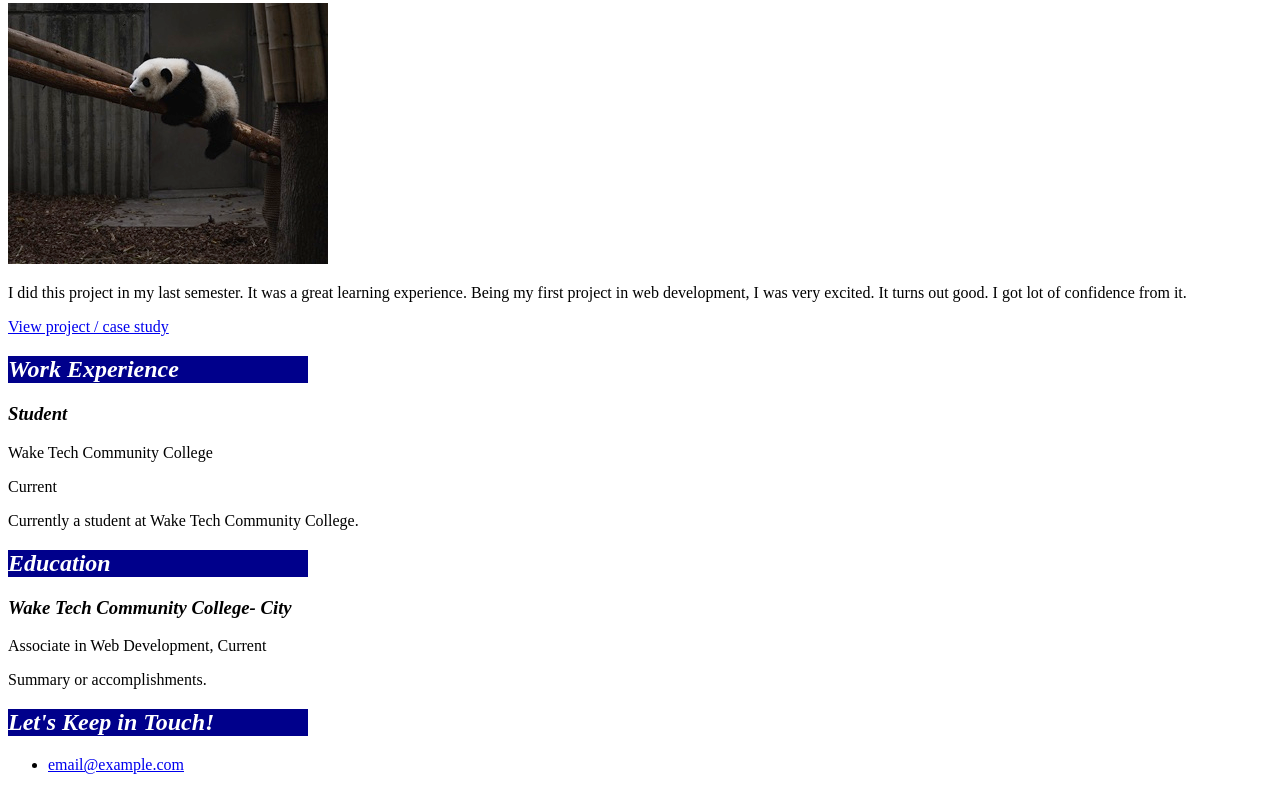
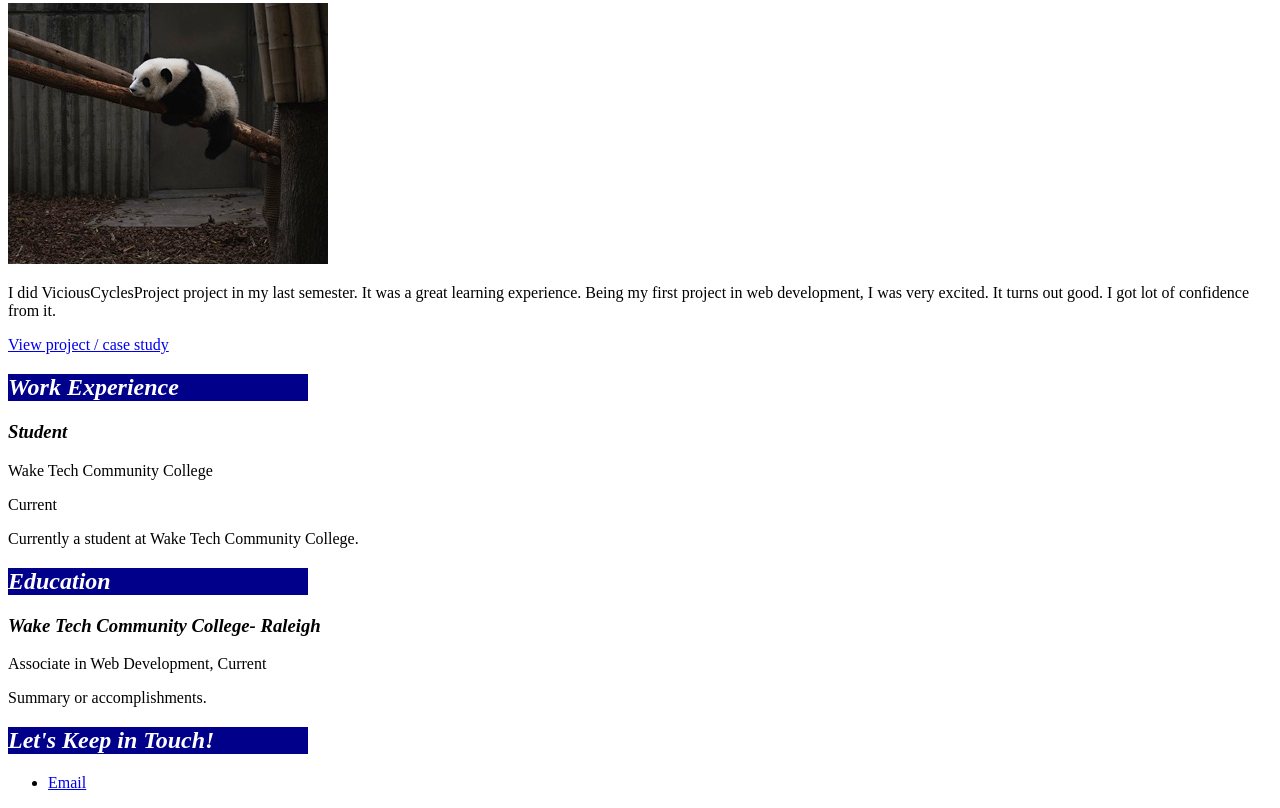
Before and after one commit to msingh4waketech/Lesson3, a plain HTML site: page Assignment3Start/index.html in a window 1280 px wide. Shown: the part 295-1103 px from the top of the page. Drawn offline with Linux system fonts and the light colour scheme.

Commit message:
Update index.html

```diff
--- a/Assignment3Start/index.html
+++ b/Assignment3Start/index.html
@@ -25,7 +25,7 @@
         <section>
           <h3>ViciousCyclesProject</h3>
           <img src="thumbnail-1.jpg" alt="description of image">
-          <p>I did this project in my last semester. It was a great learning experience. Being my first project in web development, I was very excited. It turns out good. I got lot of confidence from it.</p>
+          <p>I did ViciousCyclesProject project in my last semester. It was a great learning experience. Being my first project in web development, I was very excited. It turns out good. I got lot of confidence from it.</p>
           <a href="#" target="_blank">View project / case study</a>
         </section>
         <!-- End of Project block. -->
@@ -52,7 +52,7 @@
 
         <!-- Copy this whole <section> block to add more schools. -->
         <section>
-          <h3>Wake Tech Community College- City</h3>
+          <h3>Wake Tech Community College- Raleigh</h3>
           <p>Associate in Web Development, Current</p>
           <p>Summary or accomplishments.</p>
         </section>
@@ -65,7 +65,7 @@
 
         <!-- Social media and contact links. Add or remove any networks. -->
         <ul>
-          <li><a href="mailto:msingh4@my.waketech.edu">email@example.com</a></li>
+          <li><a href="mailto:msingh4@my.waketech.edu">Email</a></li>
 
         </ul>
       </footer>
```
